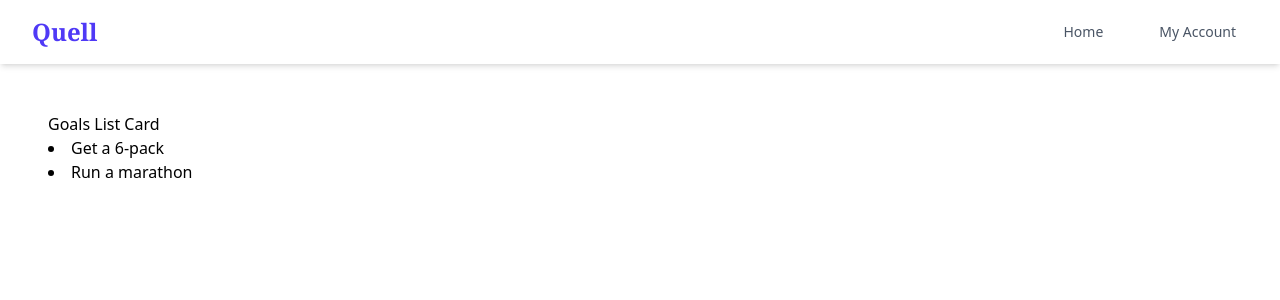
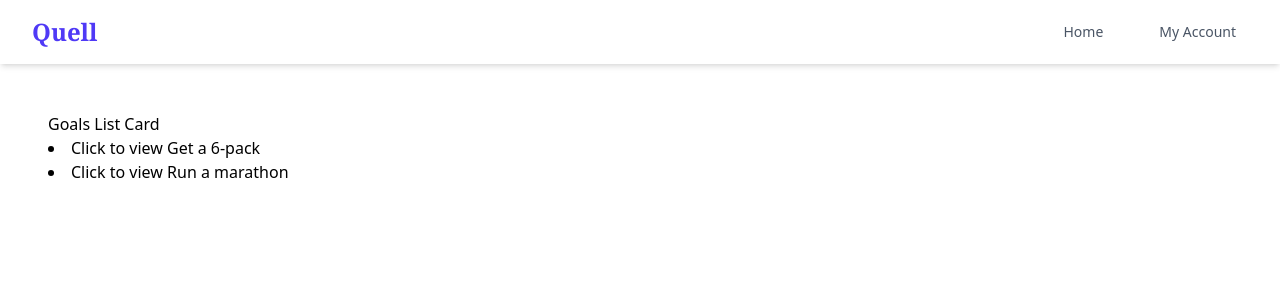
Before and after one commit to nontech/quell, a SvelteKit app: page /goal in a window 1280 px wide. Shown: the top 300 px of the page. Built offline with nearby package versions, Linux system fonts and the light colour scheme.

Commit message:
Add link to goal

```diff
--- a/src/routes/goal/+page.svelte
+++ b/src/routes/goal/+page.svelte
@@ -8,7 +8,7 @@
     <section>
         {#each data.goals_list as {id, title}}
             <li>
-                <a href={`/goal/${title}`}>{title}</a>
+                <a href={`/goal/${title}`}>Click to view {title}</a>
             </li>
         {/each}
     </section>
```
